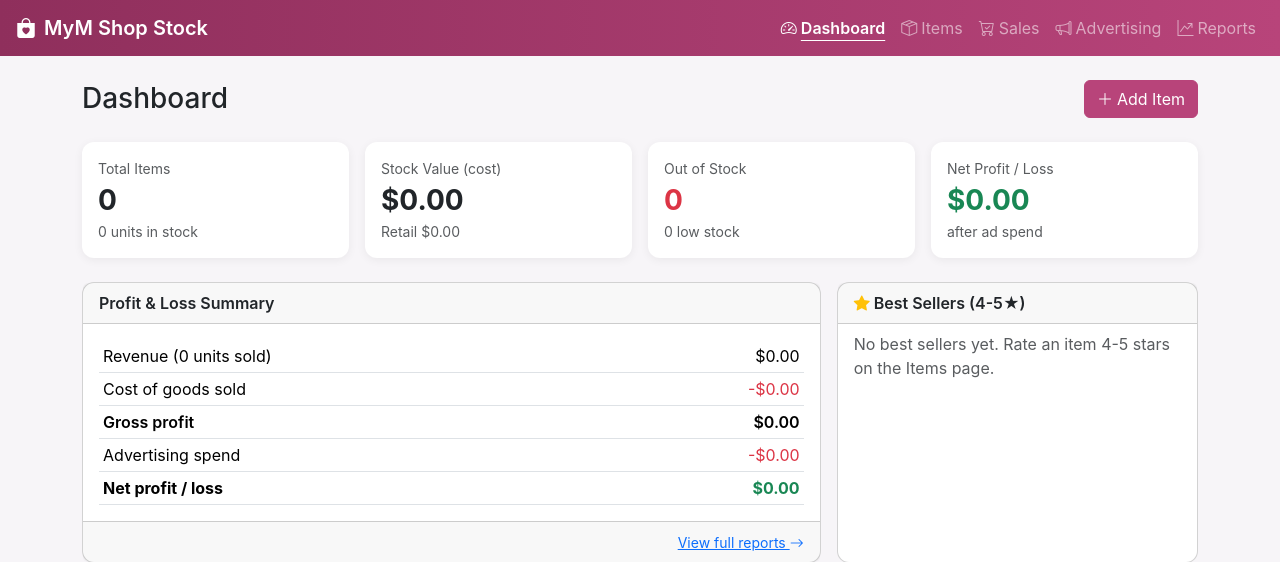
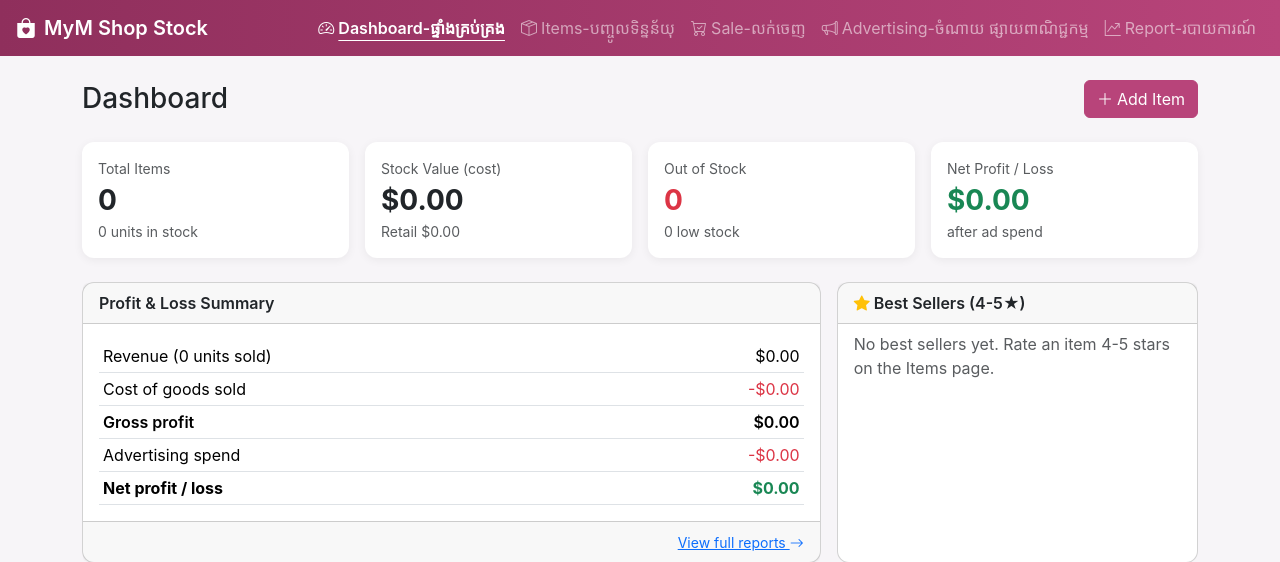
Before and after one commit to yimphaly68/mshop, a Flask app: page / in a window 1280 px wide. Shown: the top 562 px of the page. Run offline with Flask 3, Linux system fonts and the light colour scheme; data that the repository does not hold is empty.

Commit message:
Add Khmer translations to nav menu labels
Co-Authored-By: Claude Sonnet 5 <noreply@anthropic.com>

```diff
--- a/templates/base.html
+++ b/templates/base.html
@@ -19,11 +19,11 @@
     </button>
     <div class="collapse navbar-collapse" id="nav">
       <ul class="navbar-nav ms-auto mb-2 mb-lg-0">
-        <li class="nav-item"><a class="nav-link {{ 'active' if request.endpoint=='dashboard' }}" href="{{ url_for('dashboard') }}"><i class="bi bi-speedometer2 me-1"></i>Dashboard</a></li>
-        <li class="nav-item"><a class="nav-link {{ 'active' if request.endpoint in ['items_list','item_new','item_edit'] }}" href="{{ url_for('items_list') }}"><i class="bi bi-box-seam me-1"></i>Items</a></li>
-        <li class="nav-item"><a class="nav-link {{ 'active' if request.endpoint=='sales_list' }}" href="{{ url_for('sales_list') }}"><i class="bi bi-cart-check me-1"></i>Sales</a></li>
-        <li class="nav-item"><a class="nav-link {{ 'active' if request.endpoint=='advertising_list' }}" href="{{ url_for('advertising_list') }}"><i class="bi bi-megaphone me-1"></i>Advertising</a></li>
-        <li class="nav-item"><a class="nav-link {{ 'active' if request.endpoint=='reports' }}" href="{{ url_for('reports') }}"><i class="bi bi-graph-up-arrow me-1"></i>Reports</a></li>
+        <li class="nav-item"><a class="nav-link {{ 'active' if request.endpoint=='dashboard' }}" href="{{ url_for('dashboard') }}"><i class="bi bi-speedometer2 me-1"></i>Dashboard-ផ្ទាំងគ្រប់គ្រង</a></li>
+        <li class="nav-item"><a class="nav-link {{ 'active' if request.endpoint in ['items_list','item_new','item_edit'] }}" href="{{ url_for('items_list') }}"><i class="bi bi-box-seam me-1"></i>Items-បញ្ចូលទិន្នន័យុ</a></li>
+        <li class="nav-item"><a class="nav-link {{ 'active' if request.endpoint=='sales_list' }}" href="{{ url_for('sales_list') }}"><i class="bi bi-cart-check me-1"></i>Sale-លក់ចេញ</a></li>
+        <li class="nav-item"><a class="nav-link {{ 'active' if request.endpoint=='advertising_list' }}" href="{{ url_for('advertising_list') }}"><i class="bi bi-megaphone me-1"></i>Advertising-ចំណាយ ផ្សាយពាណិជ្ជកម្ម</a></li>
+        <li class="nav-item"><a class="nav-link {{ 'active' if request.endpoint=='reports' }}" href="{{ url_for('reports') }}"><i class="bi bi-graph-up-arrow me-1"></i>Report-របាយការណ៍</a></li>
         {% if current_username() %}
         <li class="nav-item d-flex align-items-center ms-lg-3">
           <span class="text-white-50 small me-2">
```
